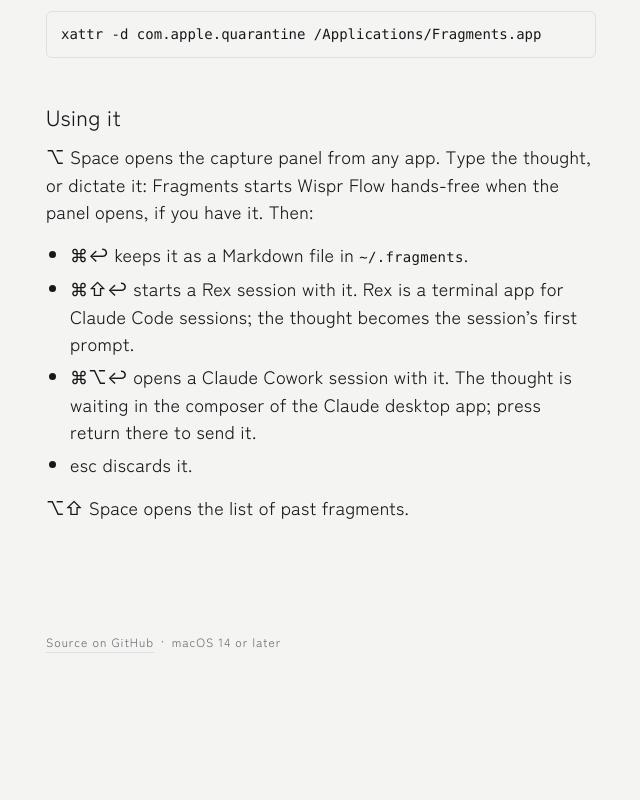
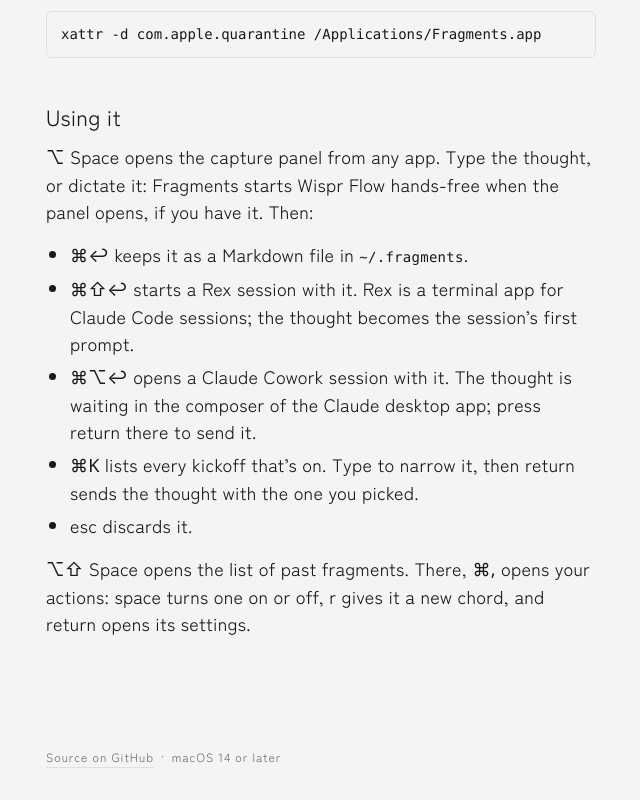
Before and after one commit to nickmeehan/fragments, a plain HTML site: page site/index.html in a window 1280 px wide. Shown: the part 1407-2207 px from the top of the page, without its empty margins (155-795 px from the left). Before the commit the page ends 2092 px from the top, so only its background shows below. Drawn offline with Linux system fonts and the light colour scheme; no server answers.

Commit message:
docs: name launch actions, ⌘K and ⌘,
AGENTS.md lists Session and LaunchAction in the action library and says what
the snapshot mode now images and needs. The site's "Using it" gains ⌘K in
capture and ⌘, in the list.

Co-Authored-By: Claude Opus 5.5 <noreply@anthropic.com>
Claude-Session: https://claude.ai/code/session_01KxabBXVSSod2whLAirKA75

```diff
--- a/site/index.html
+++ b/site/index.html
@@ -141,9 +141,10 @@
       <li><span class="sys">⌘↩</span> keeps it as a Markdown file in <code>~/.fragments</code>.</li>
       <li><span class="sys">⌘⇧↩</span> starts a Rex session with it. Rex is a terminal app for Claude Code sessions; the thought becomes the session’s first prompt.</li>
       <li><span class="sys">⌘⌥↩</span> opens a Claude Cowork session with it. The thought is waiting in the composer of the Claude desktop app; press return there to send it.</li>
+      <li><span class="sys">⌘K</span> lists every kickoff that’s on. Type to narrow it, then return sends the thought with the one you picked.</li>
       <li>esc discards it.</li>
     </ul>
-    <p><span class="sys">⌥⇧</span> Space opens the list of past fragments.</p>
+    <p><span class="sys">⌥⇧</span> Space opens the list of past fragments. There, <span class="sys">⌘,</span> opens your actions: space turns one on or off, r gives it a new chord, and return opens its settings.</p>
   </section>
 </main>
 <footer class="foot">
```
Also changed, not shown: 1 other file.
